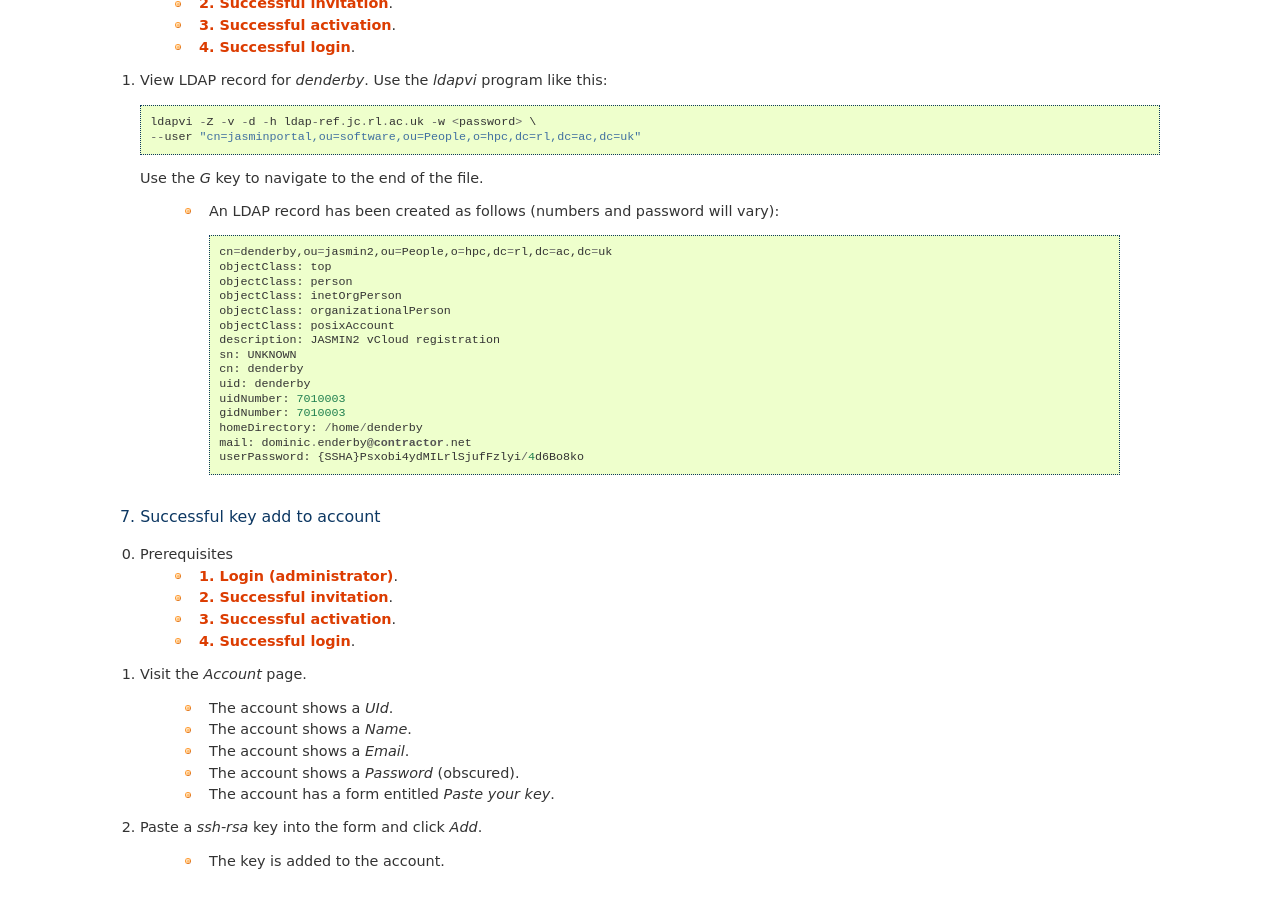
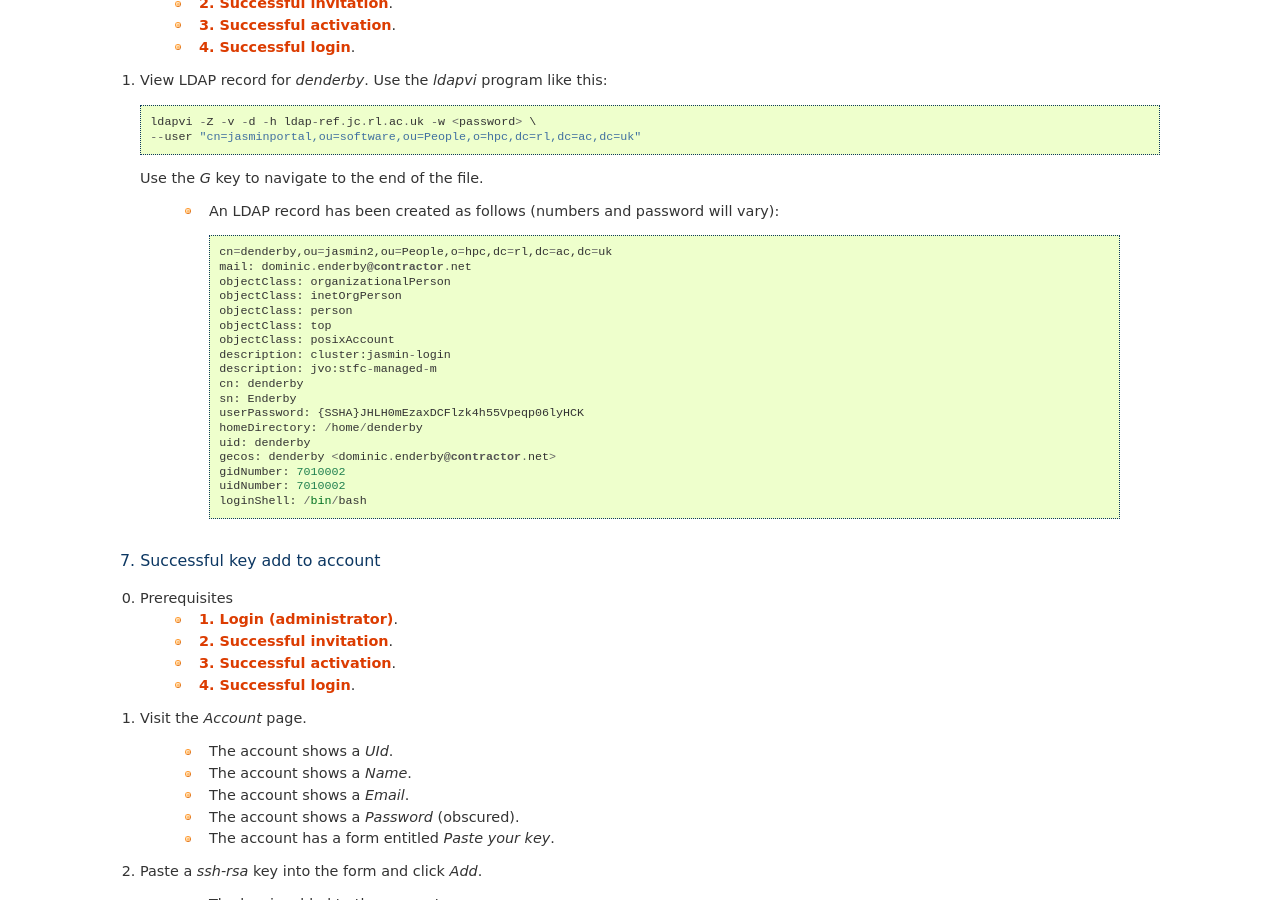
Before and after one commit to cedadev/cloudhands-ops, a Sphinx documentation site: the page built from cloudhands/ops/doc/tst-integration.rst, in a window 1280 px wide and 900 px high, scrolled down 5297 px. Built offline with Sphinx 7.4.7, drawn with Linux system fonts in a browser that asks for light colours.

```diff
--- a/cloudhands/ops/doc/tst-integration.rst
+++ b/cloudhands/ops/doc/tst-integration.rst
@@ -312,21 +312,23 @@ This procedure tests various paths through the user registration process.
       vary)::
 
         cn=denderby,ou=jasmin2,ou=People,o=hpc,dc=rl,dc=ac,dc=uk
+        mail: dominic.enderby@contractor.net
+        objectClass: organizationalPerson
+        objectClass: inetOrgPerson
+        objectClass: person
         objectClass: top
-        objectClass: person
-        objectClass: inetOrgPerson
-        objectClass: organizationalPerson
         objectClass: posixAccount
-        description: JASMIN2 vCloud registration
-        sn: UNKNOWN
+        description: cluster:jasmin-login
+        description: jvo:stfc-managed-m
         cn: denderby
+        sn: Enderby
+        userPassword: {SSHA}JHLH0mEzaxDCFlzk4h55Vpeqp06lyHCK
+        homeDirectory: /home/denderby
         uid: denderby
-        uidNumber: 7010003
-        gidNumber: 7010003
-        homeDirectory: /home/denderby
-        mail: dominic.enderby@contractor.net
-        userPassword: {SSHA}Psxobi4ydMILrlSjufFzlyi/4d6Bo8ko
-
+        gecos: denderby <dominic.enderby@contractor.net>
+        gidNumber: 7010002
+        uidNumber: 7010002
+        loginShell: /bin/bash
 
 7. Successful key add to account
 --------------------------------
```
Also changed, not shown: 1 other file.
